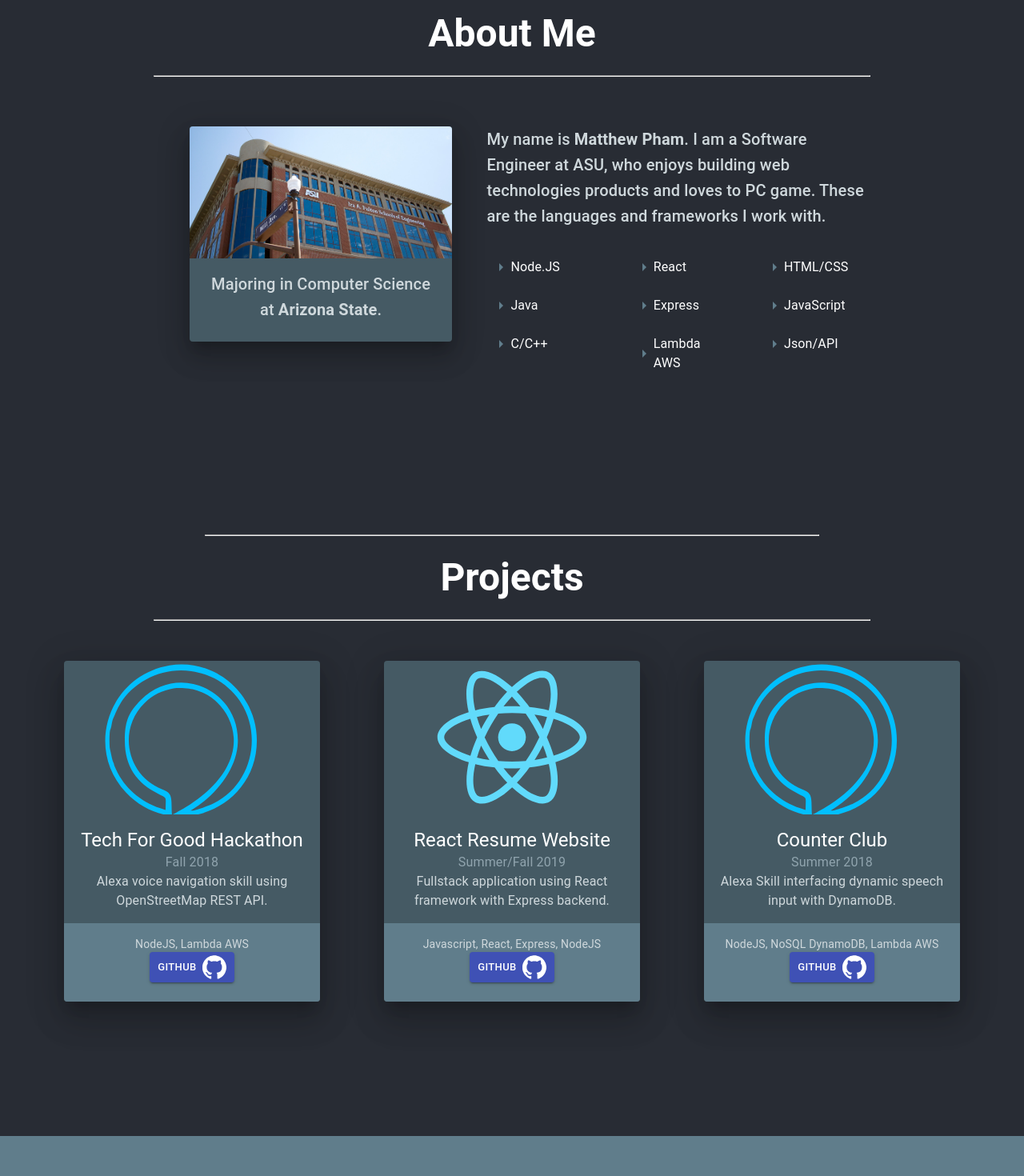
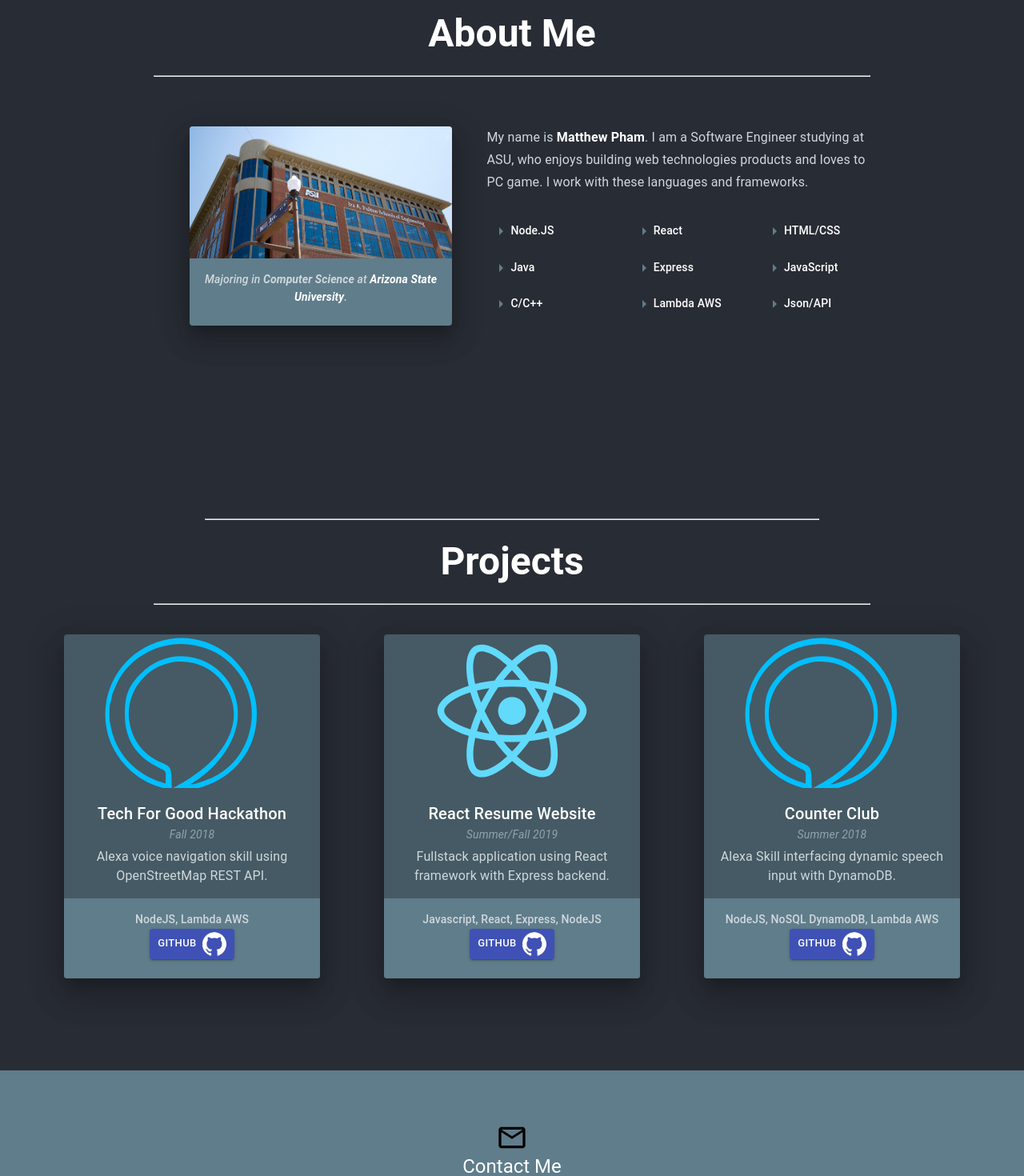
Before and after one commit to MatthewThePham/React-Resume, a React (Create React App) app in the folder client/: page / in a window 1280 px wide. Shown: the part 900-2370 px from the top of the page at 80% size. Built offline with nearby package versions, Linux system fonts and the light colour scheme; no server answers.

Commit message:
added typography changes and minor tweaks

```diff
--- a/client/src/components/AboutPage.js
+++ b/client/src/components/AboutPage.js
@@ -23,10 +23,10 @@
                     <hr width="70%"></hr>
                 </Typography>
 
-                <Grid container style={{paddingTop:"3%", paddingLeft:"15%",paddingRight:"15%", textAlign:"left"}}>
+                <Grid container justify = 'space-evenly' style={{paddingTop:"3%", paddingLeft:"15%",paddingRight:"15%", textAlign:"left"}}>
 
                     <Grid item md={5} style={{paddingLeft:"5%", paddingBottom:"10%"}}>
-                        <Card elevation='20' style={{ backgroundColor: '#455a64'}}>
+                        <Card elevation={20} style={{ backgroundColor: '#607d8b'}}>
                             <CardMedia
                                 style = {{
                                     paddingTop:"50%",
@@ -37,19 +37,18 @@
                                     require("../asuEngineering.jpeg")
                                 }
                             />
-                            <CardContent style={{color: '#cfd8dc'}}>
-                                <Typography variant="h6"  style={{ textAlign:"center", color: '#cfd8dc'}}>
-                                    Majoring in Computer Science at <b>Arizona State</b>.
+                            <CardContent>
+                                <Typography variant="subtitle2"  style={{ textAlign:"center", color: '#cfd8dc'}}>
+                                    <i>Majoring in <b>Computer Science</b> at <b style={{color:"white"}}>Arizona State University</b>.</i>
                                 </Typography>
                             </CardContent>
                         </Card>
                     </Grid>
 
                     <Grid item md={7} style={{paddingLeft:"2%"}}>
-
-                        <Typography variant="h6" style={{ textAlign:"left", color: '#cfd8dc',paddingBottom:"3%", paddingLeft:"5%"}}>
-                            My name is <b>Matthew Pham</b>. I am a Software Engineer at ASU, who enjoys building web technologies products and loves to PC game.
-                            These are the languages and frameworks I work with.
+                        <Typography variant="subtitle1" style={{ textAlign:"left", color: '#cfd8dc',paddingBottom:"3%", paddingLeft:"5%"}}>
+                            My name is <b style={{color:"white"}}>Matthew Pham</b>. I am a Software Engineer studying at ASU, who enjoys building web technologies products and loves to PC game.
+                            I work with these languages and frameworks.
                         </Typography>
 
                         <Grid container justify="center">
--- a/client/src/components/ProjectsPage.js
+++ b/client/src/components/ProjectsPage.js
@@ -10,15 +10,15 @@
 
     render(){
         return(
-            <div style={{ paddingTop:"10%", paddingBottom: "10%", backgroundColor: '#282c34'}}>
+            <div style={{ paddingTop:"10%", paddingBottom: "5%", backgroundColor: '#282c34'}}>
                 <Typography variant="h3" component="h2" style={{ color: 'white'}}  >
                     <hr width="60%"></hr>
                     <b>Projects</b>
                     <hr width="70%"></hr>
                 </Typography>
 
-                <Grid container justify = 'space-evenly' alignItems="stretch" style={{ paddingTop:"2%"}}>
-                    <Grid item xs={7} md={3}>
+                <Grid container justify = 'space-evenly' alignItems="stretch" style={{ paddingTop:"1%"}}>
+                    <Grid item xs={7} md={3} style={{paddingBottom:"4%"}}>
                         <CardProj
                             imagePath="alexaLogo.png"
 
@@ -30,7 +30,7 @@
                         />
                     </Grid>
 
-                    <Grid item xs={7} md={3}>
+                    <Grid item xs={7} md={3}style={{paddingBottom:"4%"}} >
                         <CardProj
                             imagePath="reactLogo.svg"
 
@@ -56,9 +56,6 @@
 
                 </Grid>
 
-                <Grid container justify = 'space-evenly' style={{ paddingTop:40}}>
-                </Grid>
-
             </div>
         )
     };
--- a/client/src/components/cardDescrip.js
+++ b/client/src/components/cardDescrip.js
@@ -20,7 +20,7 @@
     }
 
     return(
-        <Card elevation='24' style={{ backgroundColor: '#455a64'}}>
+        <Card elevation={24} style={{ backgroundColor: '#455a64'}}>
             <CardMedia
                 style = {{
                     paddingTop:"60%",
@@ -34,11 +34,11 @@
 
             <CardContent style={{color: '#cfd8dc'}}>
 
-                <Typography variant="h5" component="h2" style={{color: 'white'}} >
+                <Typography variant="h6" component="h2" style={{color: 'white'}} >
                     {props.title}
                 </Typography>
-                <Typography style={{color: '#90a4ae'}}>
-                    {props.date}
+                <Typography variant="body2" style={{color: '#90a4ae', paddingBottom:"2%"}}>
+                 <i>{props.date}</i>
                 </Typography>
                 <Typography variant="body1" component="p">
                     {props.decription}
@@ -47,7 +47,7 @@
             </CardContent>
 
             <CardContent style={{ backgroundColor: '#607d8b' }}>
-                 <Typography variant="body2" style={{color: '#cfd8dc'}}>
+                 <Typography variant="subtitle2" style={{color: '#cfd8dc'}}>
                     {props.technologyUsed}
                 </Typography>
 
--- a/client/src/components/homePage.js
+++ b/client/src/components/homePage.js
@@ -41,7 +41,7 @@
                     </Typography>
                   </Fade>
 
-                  <hr width="53%" align="left"></hr>
+                  <hr width="225px" align="left"></hr>
 
                   <GithubButton link="https://gitlab.com/users/MatthewPh/projects" />
 
@@ -58,7 +58,7 @@
                       <DescriptionOutlinedIcon style={{ height:"30", width:"30"}}/>
                     </Button>
                   </Grow>
-                  <hr width="53%" align="left"></hr>
+                  <hr width="225px" align="left"></hr>
 
 
                 </Grid>
--- a/client/src/components/techDescrip.js
+++ b/client/src/components/techDescrip.js
@@ -3,13 +3,17 @@
 import ListItem from '@material-ui/core/ListItem';
 import ListItemText from '@material-ui/core/ListItemText';
 import ArrowRight from '@material-ui/icons/ArrowRight';
+import Typography from '@material-ui/core/Typography';
 
 export default function techDescrip(props) {
 
     return (
         <ListItem style={{ color: 'white'}}>
             <ArrowRight style={{color: '#607d8b'}} />
-            <ListItemText primary={props.title}/>
+
+            <ListItemText
+                primary={<Typography variant="subtitle2">{props.title}</Typography>}
+            />
         </ListItem>
     )
 }
```
